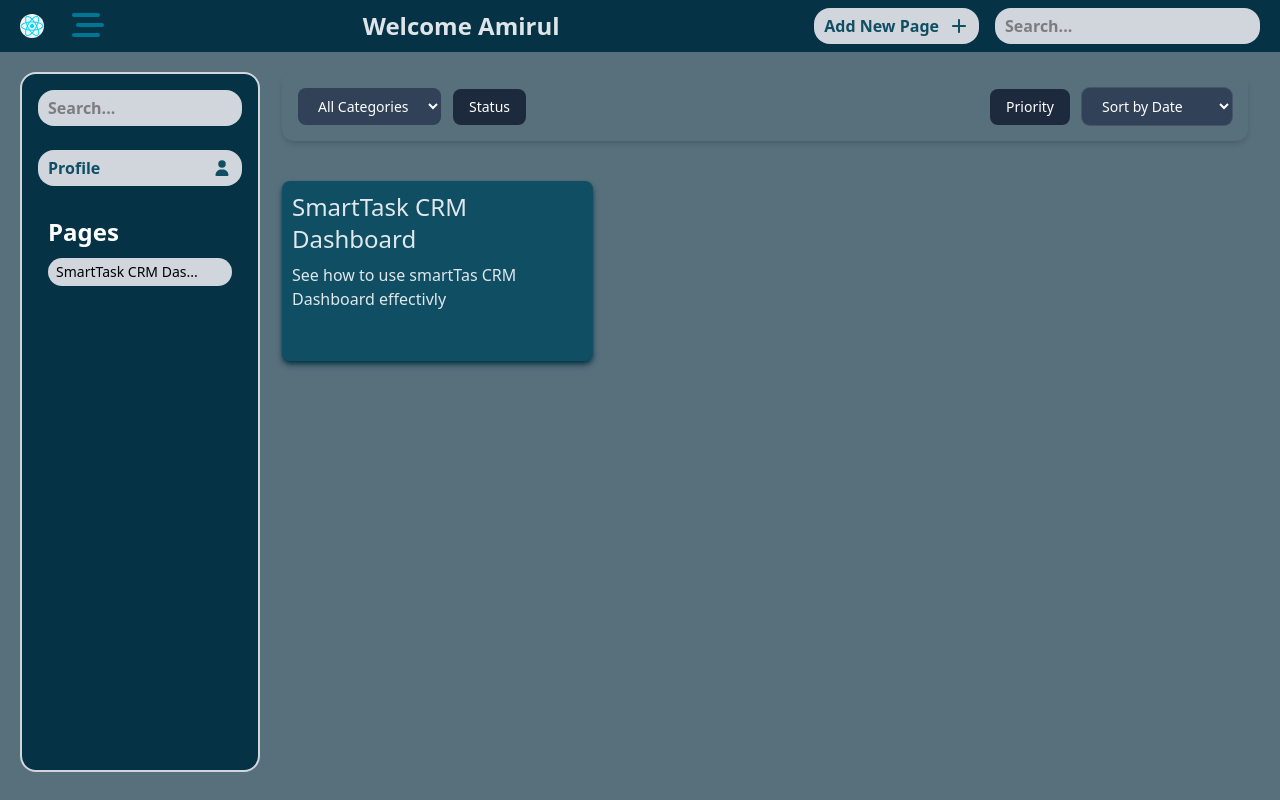
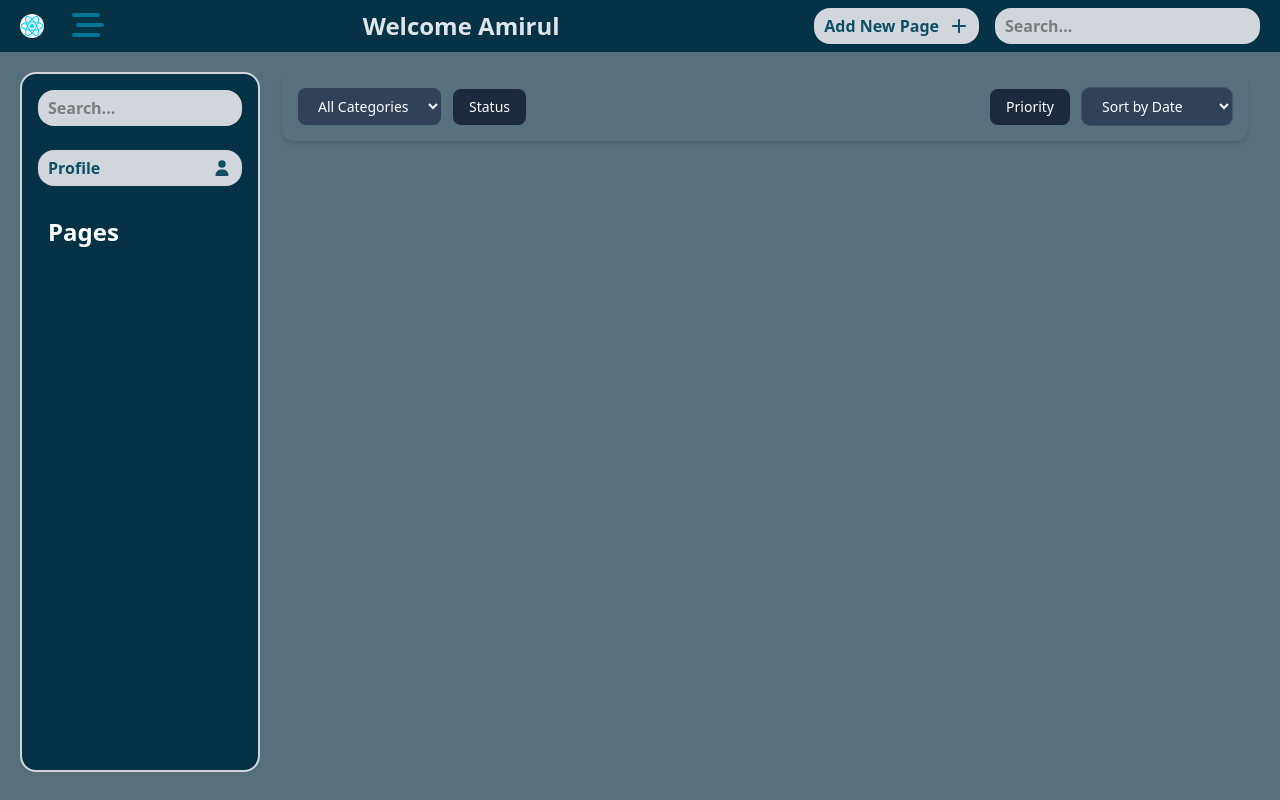
Before and after one commit to AMIRUL1104/SmartTasKDashboard, a React (Vite) app: page / in a window 1280 px wide. Built offline with nearby package versions, Linux system fonts and the light colour scheme.

Commit message:
localestorage data saving function updated

```diff
--- a/src/features/dashBoard/Dashboard.jsx
+++ b/src/features/dashBoard/Dashboard.jsx
@@ -3,27 +3,21 @@ import Sidebar from "./components/Sidebar";
 import MainBox from "./components/MainBox";
 import NewTaskField from "./components/NewTaskField";
 import TaskDetails from "./components/TaskDetails";
-// grid grid-cols-[250px_1fr] min-h-[calc(100vh-60px)]
-import { useState } from "react";
+import { useState, useEffect } from "react";
 
 function Dashboard() {
   const [SidebarToggle, setSidebarToggle] = useState(true);
   const [mainSectionToggle, setMainSectionToggle] = useState("mainbox");
   const [currentTaskDetails, setCurrentTaskDetails] = useState(null);
   // all tasks or notes stored in this state
-  const [allTask, setAllTask] = useState([
-    {
-      id: "0",
-      taskTitle: " SmartTask CRM Dashboard ",
-      priority: "all",
-      status: "pending",
-      category: "all",
-      textarea: [
-        { id: "2", value: "See how to use smartTas CRM Dashboard effectivly " },
-      ],
-    },
-  ]);
+  const [allTask, setAllTask] = useState(() => {
+    let userTasks = localStorage.getItem("userTasks");
+    return userTasks ? JSON.parse(userTasks) : [];
+  });
 
+  useEffect(() => {
+    localStorage.setItem("userTasks", JSON.stringify(allTask));
+  }, [allTask]);
   const addTask = ({ title, category, status, priority, textarea }) => {
     let taskTitle = title.trim().length > 0 ? title : "untitled document";
     console.log(taskTitle);
--- a/src/features/dashBoard/components/TaskDetails.jsx
+++ b/src/features/dashBoard/components/TaskDetails.jsx
@@ -47,7 +47,8 @@ function TaskDetails({ currentTaskDetails, setAllTask, allTask }) {
         <div className=" relative ">
           <button
             type="button"
-            onClick={handleStatusDropdown}
+            onMouseOver={handleStatusDropdown}
+            // onMouseOut={() => setStatus((p) => !p)}
             className="rounded-lg capitalize bg-slate-700  px-4 py-2 text-sm font-medium text-white hover:bg-slate-600 "
           >
             {activeTask.status}
@@ -58,6 +59,7 @@ function TaskDetails({ currentTaskDetails, setAllTask, allTask }) {
           </button>
 
           <div
+            onClick={() => setStatus((p) => !p)}
             className={`${
               status
                 ? "flex items-center justify-evenly flex-col gap-3 absolute"
@@ -68,7 +70,7 @@ function TaskDetails({ currentTaskDetails, setAllTask, allTask }) {
               type="button"
               value={"pending"}
               onClick={changeStatus}
-              className=" hover:border-b-2 border-b-white"
+              className=" hover:border-b border-b-white"
             >
               Pending
             </button>
@@ -76,7 +78,7 @@ function TaskDetails({ currentTaskDetails, setAllTask, allTask }) {
               type="button"
               value={"in-progress"}
               onClick={changeStatus}
-              className=" hover:border-b-2 border-b-white"
+              className=" hover:border-b border-b-white"
             >
               In Progress
             </button>
@@ -84,7 +86,7 @@ function TaskDetails({ currentTaskDetails, setAllTask, allTask }) {
               type="button"
               value={"completed"}
               onClick={changeStatus}
-              className=" hover:border-b-2 border-b-white"
+              className=" hover:border-b border-b-white"
             >
               Complete
             </button>
```
